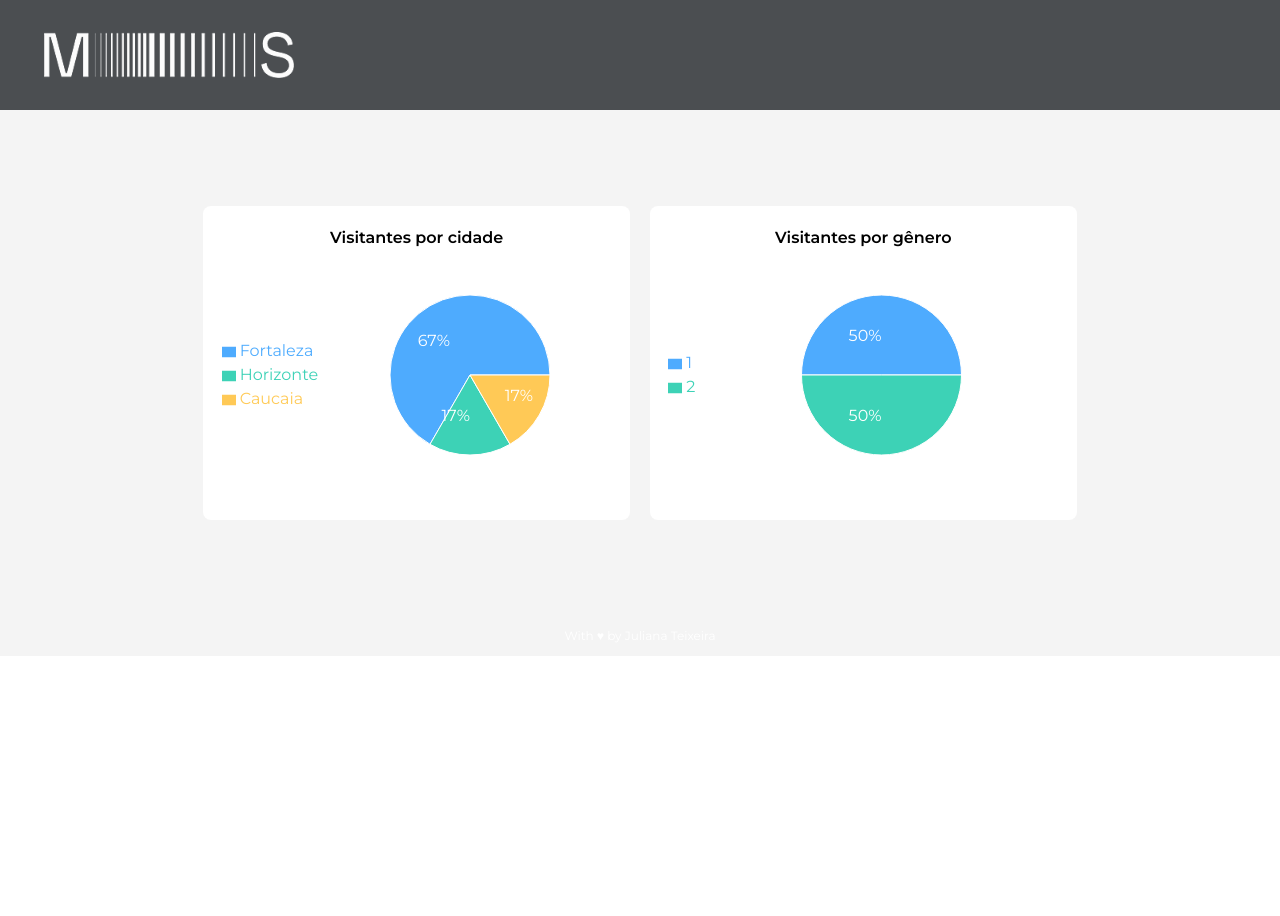
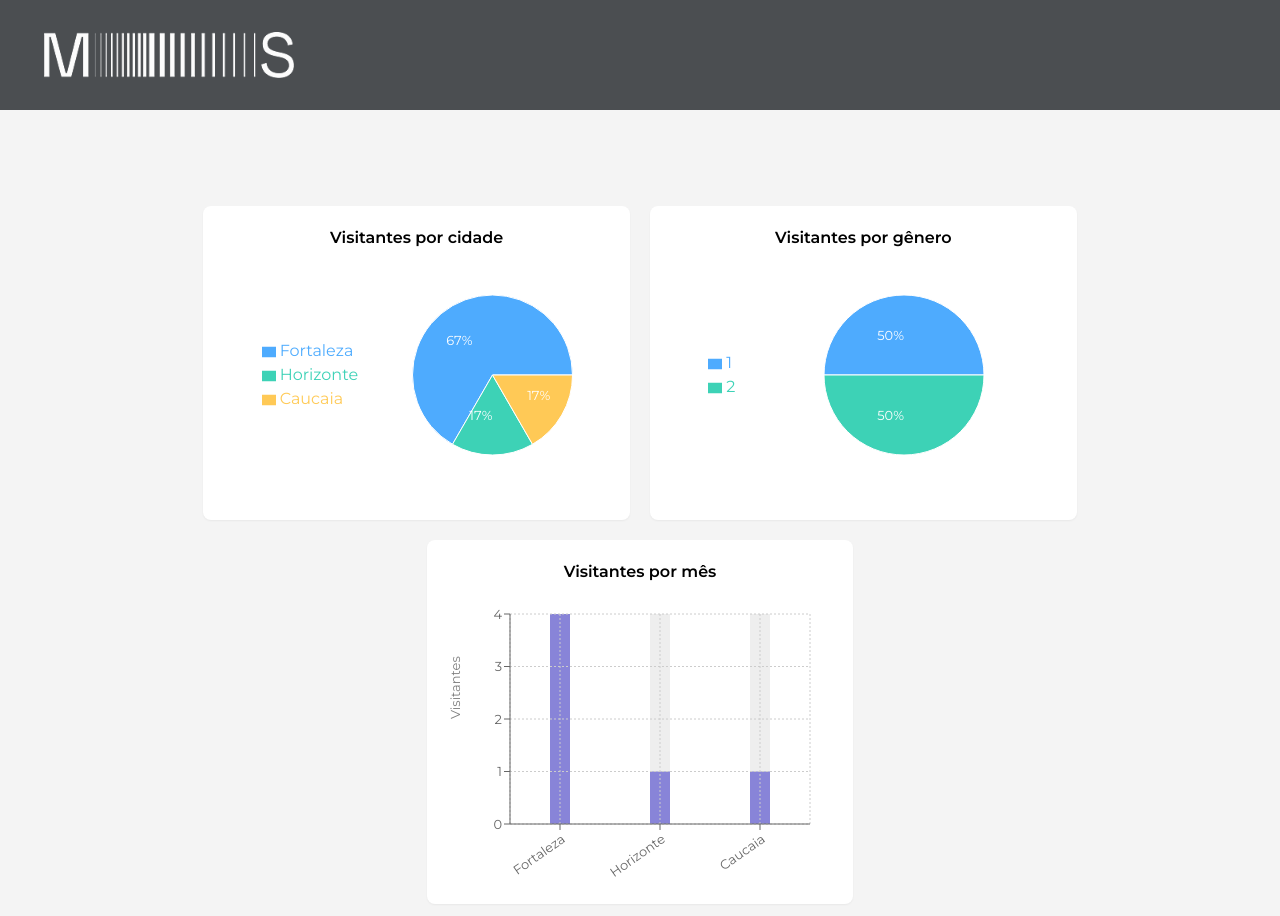
Before and after one commit to ajuteixeira/museu-registro-visitantes, a React (Vite) app: page /dashboard in a window 1280 px wide. Shown: the top 916 px of the page. Before the commit the page ends 800 px from the top, so only its background shows below. Built offline with nearby package versions, Linux system fonts and the light colour scheme; data requests are answered from the project's data file.

Commit message:
customização dos gráficos

```diff
--- a/src/components/CustomBarChart.jsx
+++ b/src/components/CustomBarChart.jsx
@@ -1,66 +1,83 @@
 import React, { PureComponent } from "react";
-import {
-  BarChart,
-  Bar,
-  Cell,
-  XAxis,
-  YAxis,
-  CartesianGrid,
-  Tooltip,
-  Legend,
-} from "recharts";
+import { BarChart, Bar, XAxis, YAxis, CartesianGrid, Tooltip } from "recharts";
+import FormatData from "../utils/FormatData";
 
-const data = [
-  {
-    name: "Page A",
-    uv: 4000,
-    pv: 2400,
-    amt: 2400,
-  },
-  {
-    name: "Page B",
-    uv: 3000,
-    pv: 1398,
-    amt: 2210,
-  },
-  {
-    name: "Page C",
-    uv: 2000,
-    pv: 9800,
-    amt: 2290,
-  },
-  {
-    name: "Page D",
-    uv: 2780,
-    pv: 3908,
-    amt: 2000,
-  },
-  {
-    name: "Page E",
-    uv: 1890,
-    pv: 4800,
-    amt: 2181,
-  },
-  {
-    name: "Page F",
-    uv: 2390,
-    pv: 3800,
-    amt: 2500,
-  },
-  {
-    name: "Page G",
-    uv: 3490,
-    pv: 4300,
-    amt: 2100,
-  },
-];
+class CustomizedAxisTick extends PureComponent {
+  render() {
+    const { x, y, payload } = this.props;
 
-export default class Example extends PureComponent {
-  render() {
     return (
-      <BarChart width={150} height={40} data={data}>
-        <Bar dataKey="uv" fill="#8884d8" />
-      </BarChart>
+      <g transform={`translate(${x},${y})`}>
+        <text
+          x={-3}
+          y={15}
+          textAnchor="end"
+          fill="#666"
+          transform="rotate(-35)"
+          fontSize={13}
+        >
+          {payload.value}
+        </text>
+      </g>
     );
   }
 }
+
+const CustomTooltip = ({ active, payload, label }) => {
+  if (active && payload && payload.length / 2) {
+    return (
+      <p className="bg-white border px-3 py-4 ">{`${label} : ${payload[0].value}`}</p>
+    );
+  }
+
+  return null;
+};
+
+const CustomBarChart = ({ data, title }) => {
+  const formattedData = FormatData(data);
+
+  return (
+    <div className="w-1/3 p-5 flex flex-col items-center justify-between rounded-lg shadow-sm bg-white">
+      <div className="font-bold">{title}</div>
+      <BarChart
+        width={400}
+        height={300}
+        data={formattedData}
+        margin={{
+          top: 30,
+          right: 30,
+          left: 10,
+          bottom: 30,
+        }}
+      >
+        <Tooltip content={<CustomTooltip />} />
+        <Bar
+          dataKey="value"
+          barSize={20}
+          fill="#8884d8"
+          background={{ fill: "#eee" }}
+        />
+        <CartesianGrid strokeDasharray="2" />
+        <XAxis
+          dataKey="name"
+          scale="auto"
+          tick={<CustomizedAxisTick />}
+          tickMargin={-3}
+        />
+        <YAxis
+          label={{
+            value: "Visitantes",
+            fontSize: 13,
+            angle: -90,
+            position: "insideLeft",
+            textAnchor: "middle",
+          }}
+          tick={{ fontSize: 13 }}
+          allowDecimals={false}
+        />
+      </BarChart>
+    </div>
+  );
+};
+
+export default CustomBarChart;
--- a/src/components/CustomPieChart.jsx
+++ b/src/components/CustomPieChart.jsx
@@ -1,17 +1,32 @@
 import React, { PureComponent } from "react";
-import { PieChart, Pie, Sector, Cell, Legend } from "recharts";
+import { PieChart, Pie, Tooltip, Cell, Legend } from "recharts";
 import FormatData from "../utils/FormatData";
 
 const COLORS = ["#0087feb1", "#00c4a0c2", "#ffbb28c8", "#ff8142d9"];
 
 const RADIAN = Math.PI / 180;
-const renderCustomizedLabel = ({ cx, cy, midAngle, innerRadius, outerRadius, percent, index }) => {
+const renderCustomizedLabel = ({
+  cx,
+  cy,
+  midAngle,
+  innerRadius,
+  outerRadius,
+  percent,
+  index,
+}) => {
   const radius = innerRadius + (outerRadius - innerRadius) * 0.5;
   const x = cx + radius * Math.cos(-midAngle * RADIAN);
   const y = cy + radius * Math.sin(-midAngle * RADIAN);
 
   return (
-    <text x={x} y={y} fill="white" textAnchor={x > cx ? 'start' : 'end'} dominantBaseline="central">
+    <text
+      x={x}
+      y={y}
+      fill="white"
+      textAnchor={x > cx ? "start" : "end"}
+      dominantBaseline="central"
+      fontSize={13}
+    >
       {`${(percent * 100).toFixed(0)}%`}
     </text>
   );
@@ -21,14 +36,22 @@ const CustomPieChart = ({ data, title }) => {
   const formattedData = FormatData(data);
 
   return (
-    <div className="w-1/3 p-5 flex flex-col items-center justify-between rounded-lg bg-white">
-      <div className="font-bold">
-        {title}
-      </div>
-      <PieChart width={400} height={250}>
-      <Legend verticalAlign="middle" align="left" layout="vertical"/>
+    <div className="w-1/3 p-5 flex flex-col items-center justify-between rounded-lg shadow-sm bg-white">
+      <div className="font-bold">{title}</div>
+      <PieChart
+        width={400}
+        height={250}
+        margin={{
+          top: 0,
+          right: 0,
+          left: 45,
+          bottom: 0,
+        }}
+      >
         <Pie
           data={formattedData}
+          cx="50%"
+          cy="50%"
           labelLine={false}
           label={renderCustomizedLabel}
           outerRadius={80}
@@ -38,6 +61,8 @@ const CustomPieChart = ({ data, title }) => {
             <Cell key={`cell-${index}`} fill={COLORS[index % COLORS.length]} />
           ))}
         </Pie>
+        <Tooltip />
+        <Legend verticalAlign="middle" align="left" layout="vertical" />
       </PieChart>
     </div>
   );
--- a/src/pages/Dashboard.jsx
+++ b/src/pages/Dashboard.jsx
@@ -5,6 +5,7 @@ import Header from "../components/Header";
 import Footer from "../components/Footer";
 import CustomPieChart from "../components/CustomPieChart";
 import CountData from "../utils/CountData";
+import CustomBarChart from "../components/CustomBarChart";
 
 export default function Dashboard() {
   const [visitante, setVisitante] = useState([]);
@@ -23,8 +24,18 @@ export default function Dashboard() {
       <section className="h-full flex flex-col items-center justify-start gap-24 bg-[#f4f4f4]">
         <Header />
         <div className="w-full h-full flex items-center justify-center gap-5 flex-wrap">
-          <CustomPieChart title="Visitantes por cidade" data={CountData(visitante, "visitante_cidade")} />
-          <CustomPieChart title="Visitantes por gênero" data={CountData(visitante, "visitante_genero")} />
+          <CustomPieChart
+            title="Visitantes por cidade"
+            data={CountData(visitante, "visitante_cidade")}
+          />
+          <CustomPieChart
+            title="Visitantes por gênero"
+            data={CountData(visitante, "visitante_genero")}
+          />
+          <CustomBarChart
+            title="Visitantes por mês"
+            data={CountData(visitante, "visitante_cidade")}
+          />
         </div>
         <Footer />
       </section>
```
